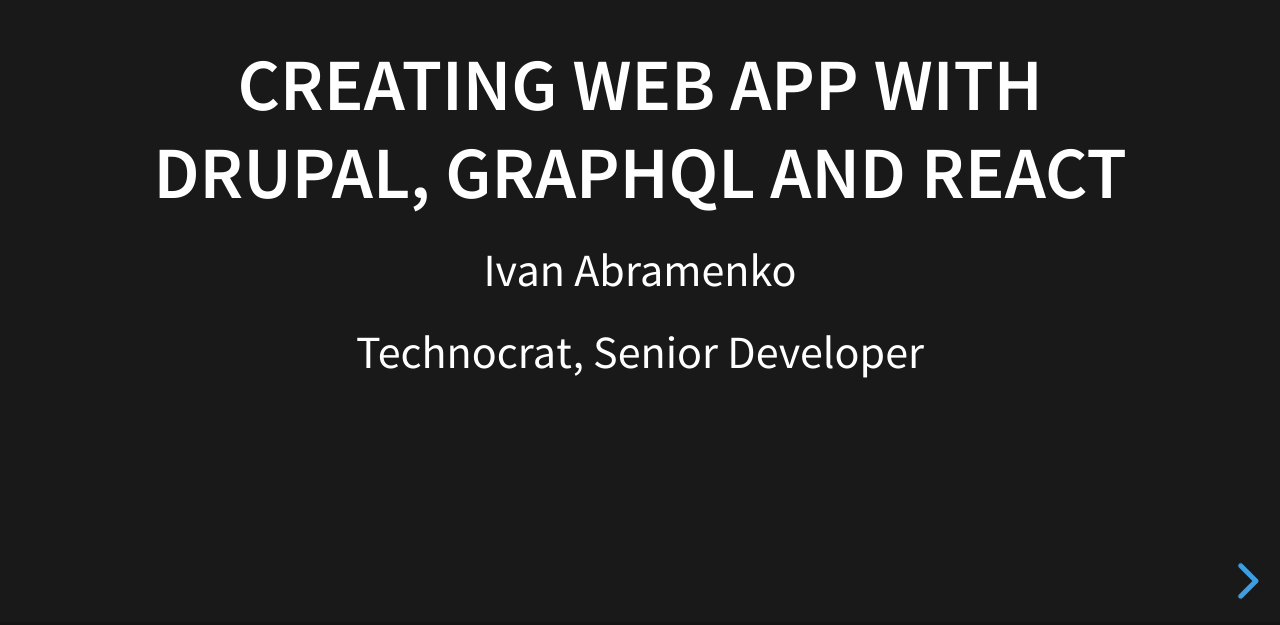
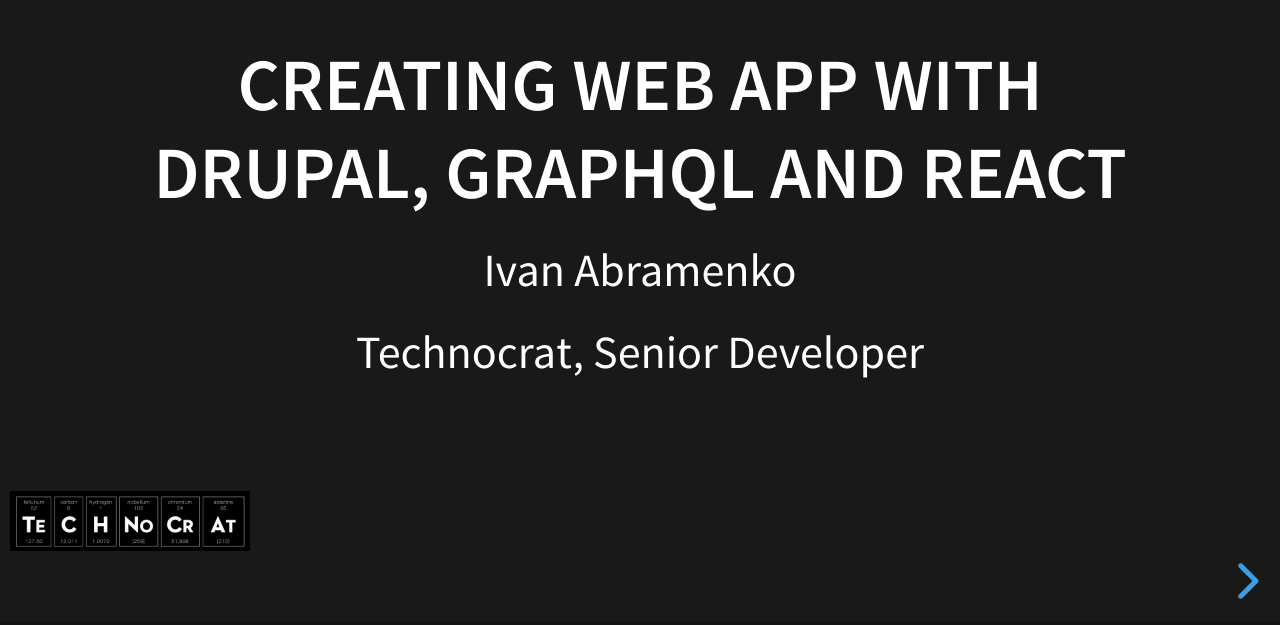
Before and after one commit to levmyshkin/drupal-graphql-react, a website: page index.html in a window 1280 px wide. Shown: the part 175-800 px from the top of the page. Drawn offline with Linux system fonts and the light colour scheme.

Commit message:
Add technocrat logo

```diff
--- a/css/custom.css
+++ b/css/custom.css
@@ -1,3 +1,8 @@
 .reveal section .inline-images img {
   background: #fff;
 }
+
+.reveal.slide {
+  background: url(../images/logo-technocrat.png) 1% 90% no-repeat;
+  background-size: 240px 60px;
+}
```
Also changed, not shown: images/logo-technocrat.png (added).
